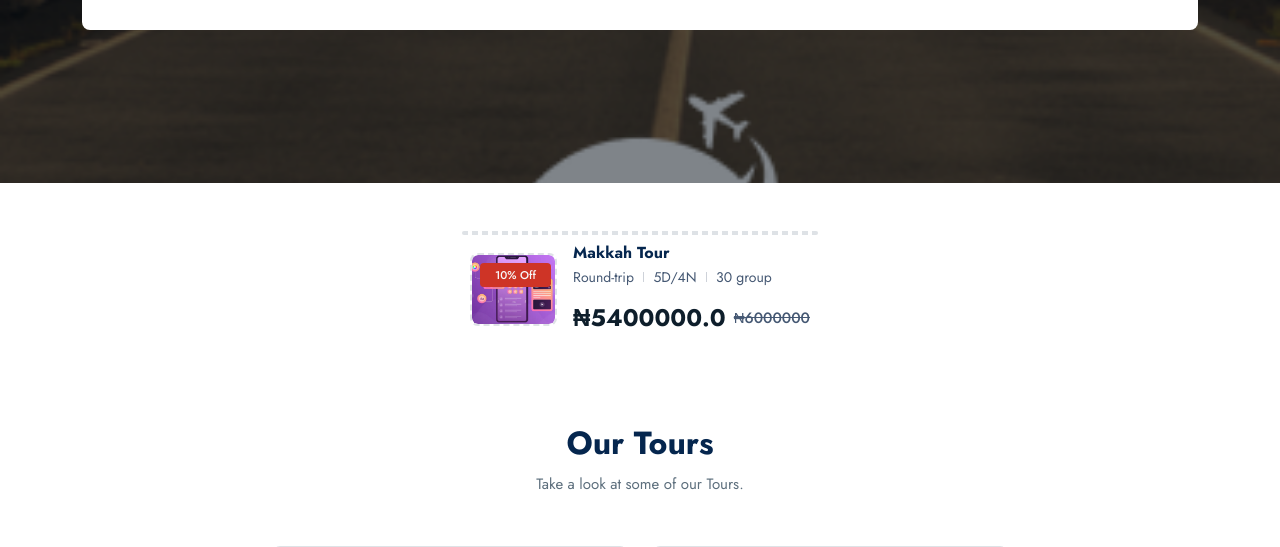
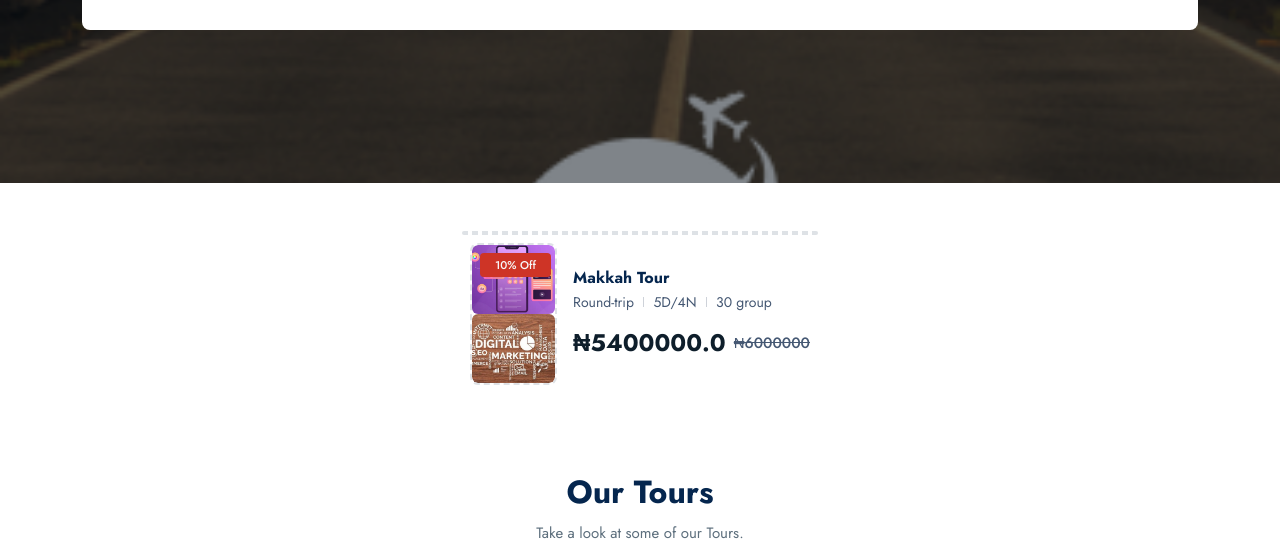
Before and after one commit to khallypha-10/bilahid, a Django app: page / in a window 1280 px wide. Shown: the part 467-1014 px from the top of the page. Run offline with Django 4.2, Linux system fonts and the light colour scheme; data comes from the database, SQL or seed files in the repository; parts of the project's set-up code (start-up, migrations or seed data) failed here and were passed over; some libraries are stand-ins or nearby versions.

Commit message:
added it back

```diff
--- a/templates/home.html
+++ b/templates/home.html
@@ -213,7 +213,7 @@
 									<div class="offers-flex position-relative">
 										<div class="offer-tags position-absolute start-0 top-0 mt-2 ms-2"><span
 												class="label text-light bg-danger fw-medium">{{tour.discount}}% Off</span></div>
-										<div class="offers-pic"><img src="{{tour.image_1.url}}" class="img-fluid rounded" width="110" alt="">
+										<div class="offers-pic"><img src="{{tour.image_1.url}}" class="img-fluid rounded" width="110" alt="">{% if tour.image_2 %}<img src="{{tour.image_2.url}}" class="img-fluid rounded" width="110" alt="">{% endif %}
 										</div>
 									</div>
 									<a href="{% url 'tour-detail' tour.slug %}">
```
